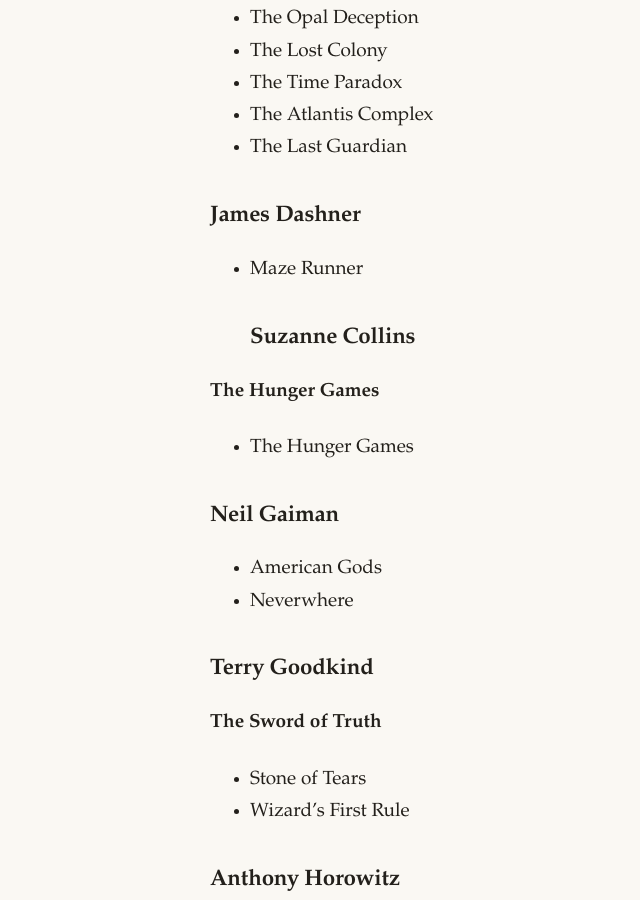
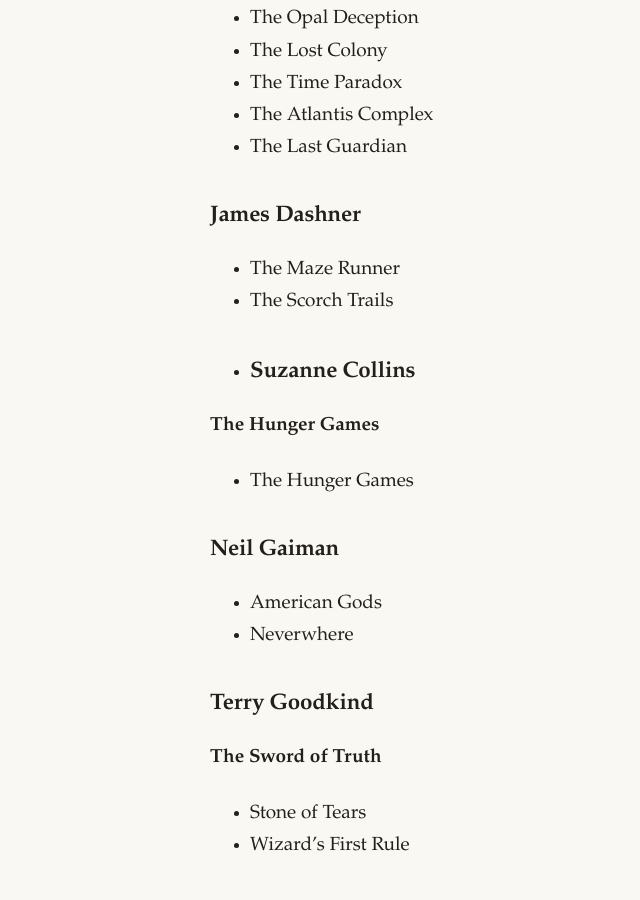
Before and after one commit to topearebi/aroamjti, a Jekyll site: the page built from books.md, in a window 1280 px wide and 900 px high, scrolled down 1652 px. Shown: the whole window, without its empty margins (126-766 px from the left). Built offline with Jekyll 4.4.1, drawn with Linux system fonts in a browser that asks for light colours.

Commit message:
Last Sync: 2026-07-04 00:19 (Mobile)

```diff
--- a/books.md
+++ b/books.md
@@ -51,7 +51,9 @@
 
 ### James Dashner
 
-- Maze Runner
+- The Maze Runner
+- The Scorch Trails
+-
 ### Suzanne Collins
 
 **The Hunger Games**
```
